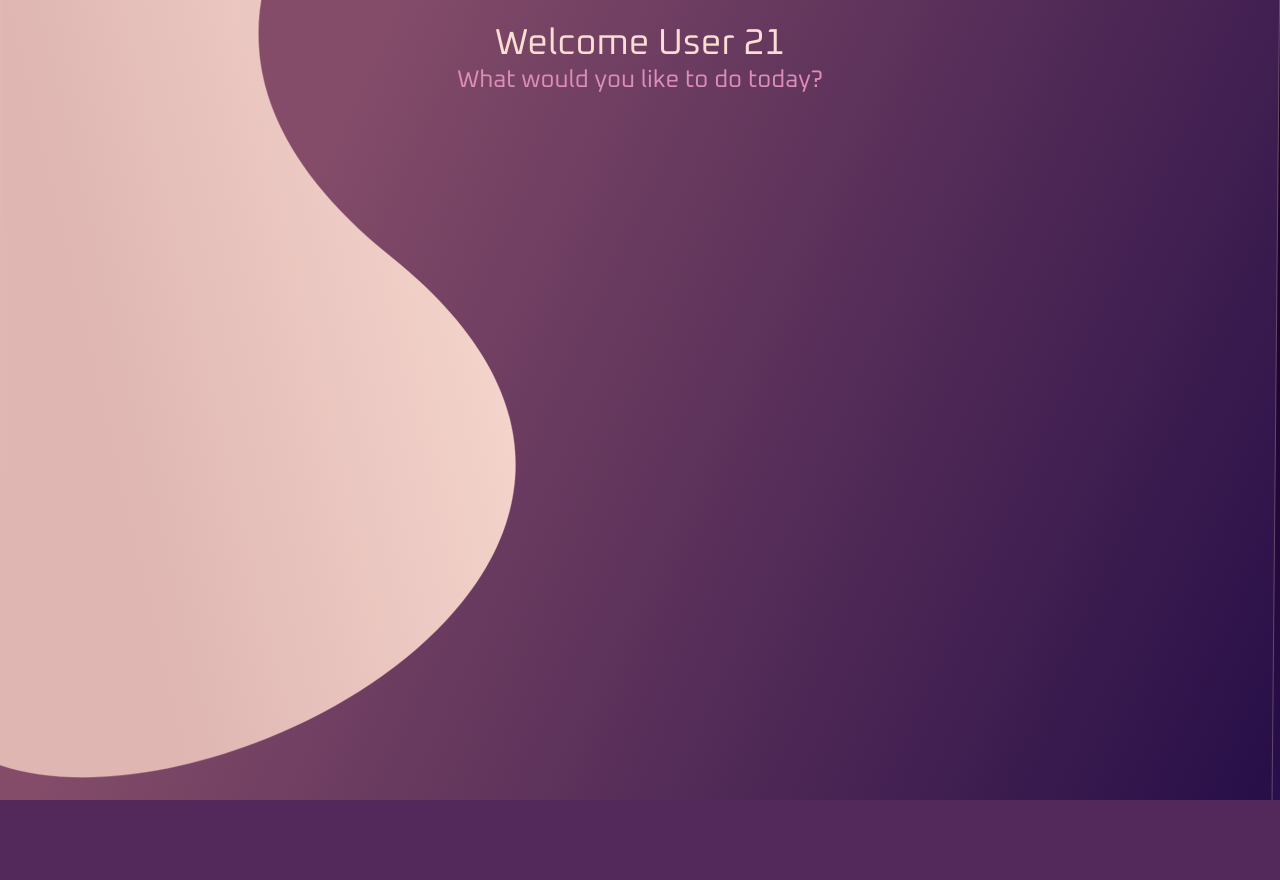
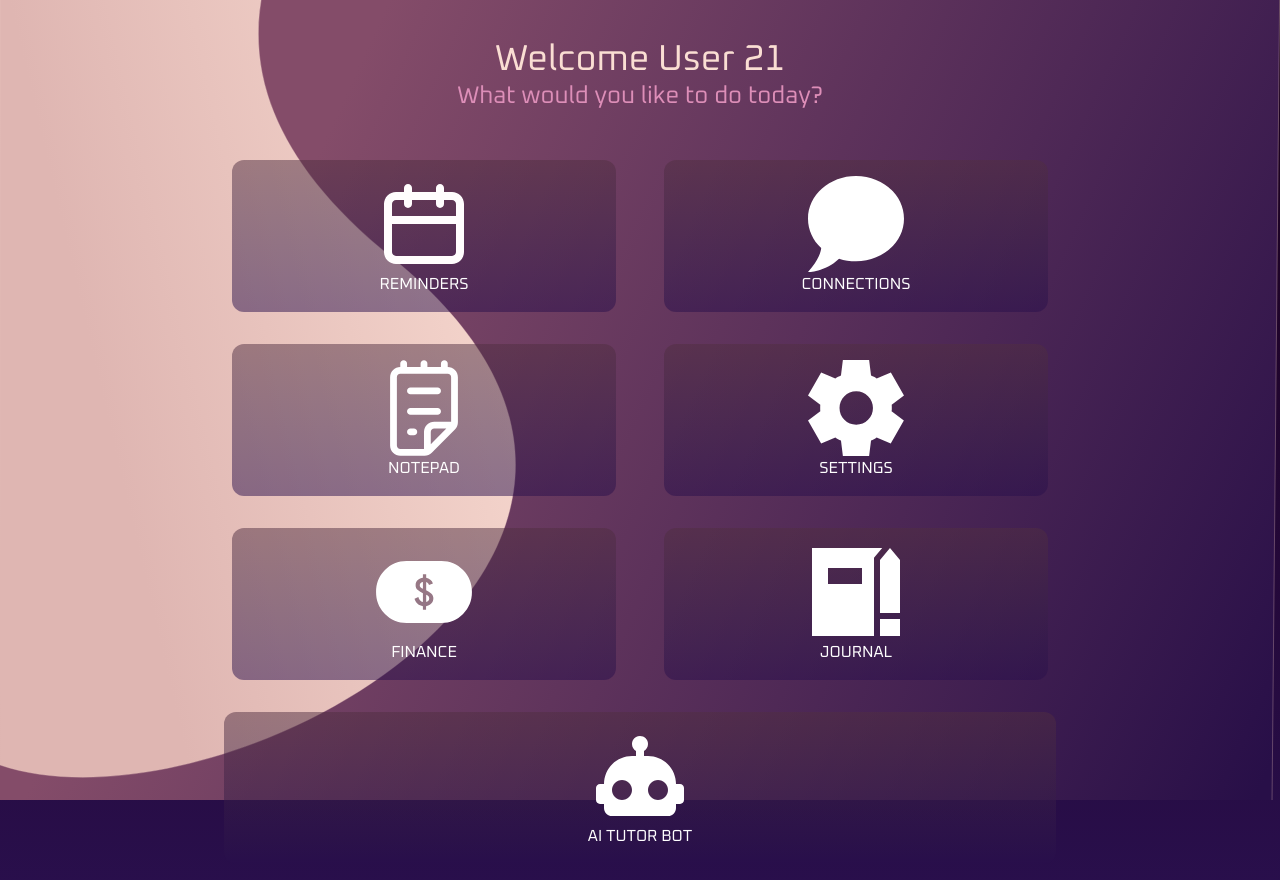
Before and after one commit to StonyCapybara/sanskriti-hack, a Next.js app: page /welcome in a window 1280 px wide. Shown: the top 880 px of the page. Before the commit the page ends 800 px from the top, so only its background shows below. Built offline with nearby package versions, Linux system fonts and the light colour scheme.

Commit message:
welcome page done

```diff
--- a/src/app/welcome/page.tsx
+++ b/src/app/welcome/page.tsx
@@ -1,14 +1,33 @@
 import Image from "next/image"
+import Link from "next/link"
 
 export default function Home() {
   return <div className="relative min-h-screen w-full bg-gradient-to-t from-[#290F4C] to-[#1A0019] py-6">
         <Image src="/welcome/mountain-bg.svg" alt="" priority className="fixed bottom-0 left-1/2 w-full -translate-x-1/2" width={1024} height={1024}/>
         <div className="relative z-10">
-            <div className="text-center w-fit mx-auto font-oxanium">
+            <div className="text-center w-fit mx-auto font-oxanium mt-4">
                 <span className="text-4xl text-[#FADED3]">Welcome User 21</span>
                 <br />
                 <span className="text-2xl text-[#DD8EB8]">What would you like to do today?</span>
             </div>
+            <div className="w-fit m-auto mt-12">
+                <div className="grid grid-cols-2 gap-8 justify-items-center">
+                    {["reminders", "connections", "notepad", "settings", "finance", "journal"].map((name,idx)=>{
+                        return <Link href={`/${name}`} key={name} className="cursor-pointer py-4 px-20 mx-2 transition duration-200 bg-gradient-to-b from-[#512F417F] hover:from-[#512F41] to-[#290F4C7F] hover:to-[#290F4C] w-[30vw] rounded-xl flex flex-col justify-between items-center">
+                                <div className="w-24 h-24 flex items-center justify-center">
+                                    <Image src={`/welcome/${name}.svg`} alt={name} width={128} height={128} className="object-contain w-full h-full" />
+                                </div>
+                                <div className="font-oxanium text-white">{name.toUpperCase()}</div>
+                            </Link>
+                    })}
+                    <Link href={"/chatbot"} className="cursor-pointer py-4 w-full px-20 mx-2 transition duration-200 bg-gradient-to-b from-[#512F417F] hover:from-[#512F41] to-[#290F4C7F] hover:to-[#290F4C] rounded-xl flex flex-col justify-between items-center col-span-2">
+                        <div className="w-24 h-24 flex items-center justify-center">
+                            <Image src={`/welcome/robot.svg`} alt="ai tutor bot" width={128} height={128} className="object-contain w-full h-full" />
+                        </div>
+                        <div className="font-oxanium text-white">AI TUTOR BOT</div>
+                    </Link>
+                </div>
+            </div>
         </div>
   </div>
 }
```
Also changed, not shown: public/welcome/robot.svg (added).
